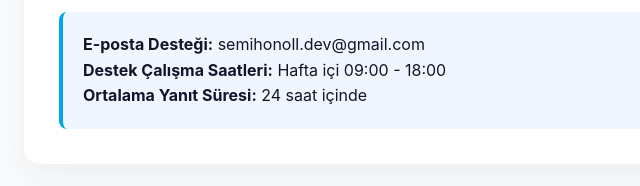
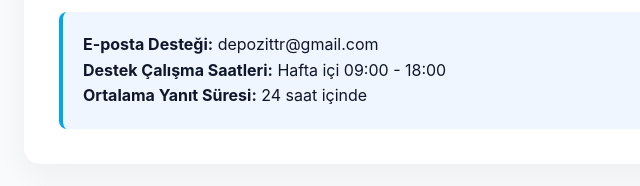
Before and after one commit to DepozitTR/DepozitTR, a plain HTML site: page index.html in a window 1280 px wide. Shown: the part 347-533 px from the top of the page, 186-826 px from the left. Drawn offline with Linux system fonts and the light colour scheme.

Commit message:
Update support email address in index.html

```diff
--- a/index.html
+++ b/index.html
@@ -106,7 +106,7 @@
             <p>Depozit TR uygulamasını kullanırken karşılaştığınız sorunlar, önerileriniz veya sorularınız için bizimle iletişime geçebilirsiniz.</p>
 
             <div class="contact-box">
-                <p><strong>E-posta Desteği:</strong> semihonoll.dev@gmail.com</p>
+                <p><strong>E-posta Desteği:</strong> depozittr@gmail.com</p>
                 <p><strong>Destek Çalışma Saatleri:</strong> Hafta içi 09:00 - 18:00</p>
                 <p><strong>Ortalama Yanıt Süresi:</strong> 24 saat içinde</p>
             </div>
```
